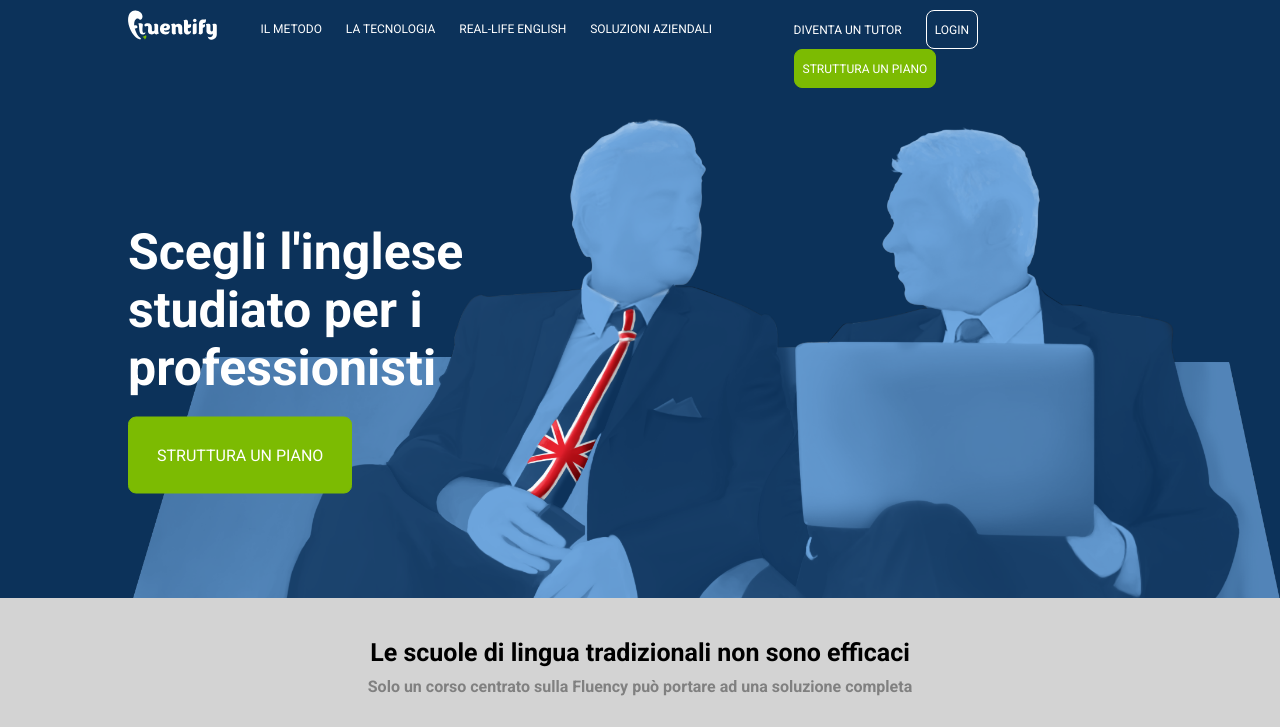
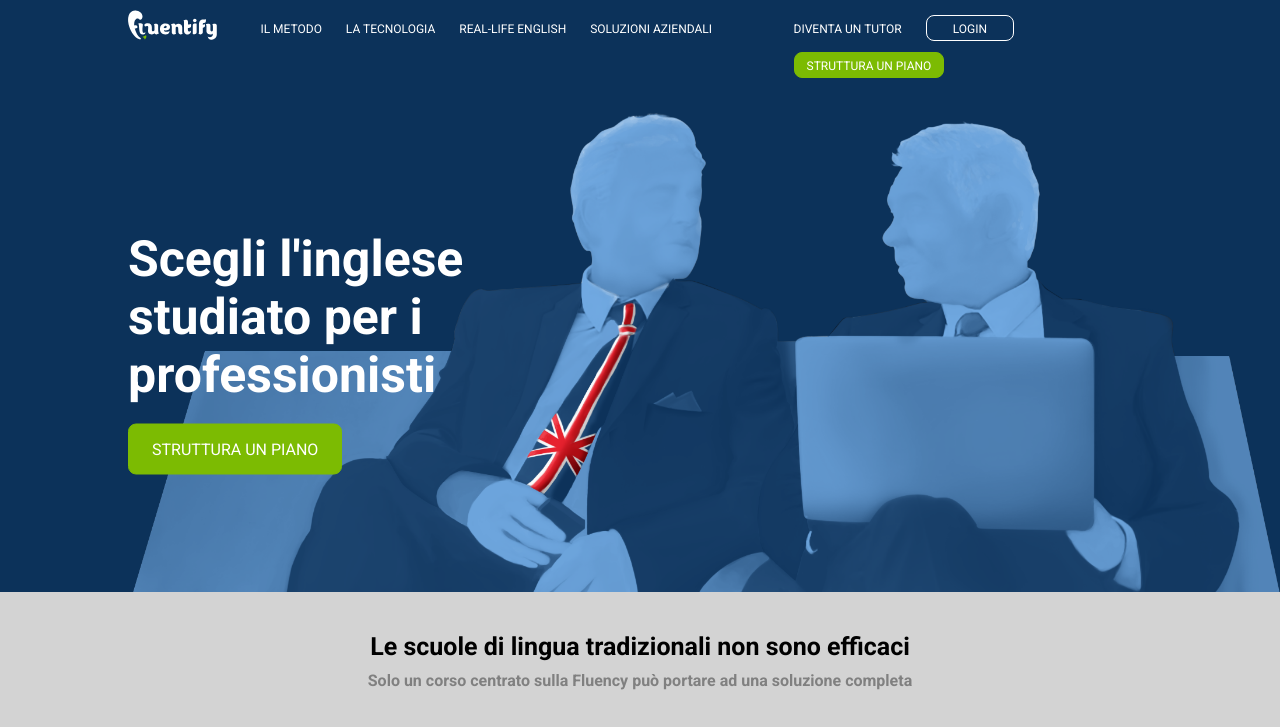
Before and after one commit to TommasoBorsatti/htmlcss-fluentify, a plain HTML site: page index.html in a window 1280 px wide. Shown: the top 727 px of the page. Drawn offline with Linux system fonts and the light colour scheme.

Commit message:
Sistemati i bottoni

```diff
--- a/css/style.css
+++ b/css/style.css
@@ -35,29 +35,38 @@ body{
 div.bottone{
   display: inline-block;
   color: white;
-  padding: 0 0;
+  min-width: 80px;
+  padding: 2px 16px;
   border: 1px solid white;
   border-radius: 8px;
+  text-align: center;
+  line-height: initial;
 }
 
 div.bottone.pieno{
   background-color: #7cbb02;
-  padding: 0 0;
+  padding: 2px; 0;
   border-color: #7cbb02;
+
 }
 
 div.bottone.grande{
-  padding: 28px 0;
+  padding: 20px 0;
 }
 
 div.bottone a{
+  display: inline-block;
   text-decoration: none;
-  padding: 8px 8px;
+  padding: 2px 10px;
   color: #fff;
 }
 
+div.bottone.grande {
+  padding: 0px 8px;
+}
+
 div.bottone.grande a{
-  padding: 28px 28px;
+  padding: 15px 15px;
 }
 
 nav li a{
--- a/index.html
+++ b/index.html
@@ -5,14 +5,13 @@
     <!-- google font -->
     <link rel="preconnect" href="https://fonts.gstatic.com">
     <link href="https://fonts.googleapis.com/css2?family=Roboto:ital,wght@0,100;0,300;0,400;0,700;1,300;1,400;1,700&display=swap" rel="stylesheet">
-    <!-- google font -->
+    <!-- /google font -->
     <title>Fluentify Homepage</title>
     <link rel="stylesheet" href="css/style.css">
   </head>
   <body>
     <!-- container della sezione più grande con sfondo colorato blu -->
     <header class="wide-container blue">
-      <!-- secondo container -->
       <!-- container per centratura orizzontale -->
       <div class="main-container clearfix">
         <!-- sezione logo -->
@@ -133,7 +132,7 @@
           <div class="text-box">
             <h2>Scopri il tuo livello iniziale e struttura un piano personalizzato</h2>
             <p>L'esperienza Fluentify parte sempre da un test di placement per avere una chiara visione del tuo inglese, ad oggi.  </p>
-            <a href="https://www.youtube.com/watch?v=CQeezCdF4mk">scopri il nostro test di placement</a>
+            <a href="https://www.youtube.com/watch?v=CQeezCdF4mk">Scopri il nostro test di placement</a>
           </div>
           <!-- /box titoli e testo laterale destro della sezione bianca -->
         </div>
```
